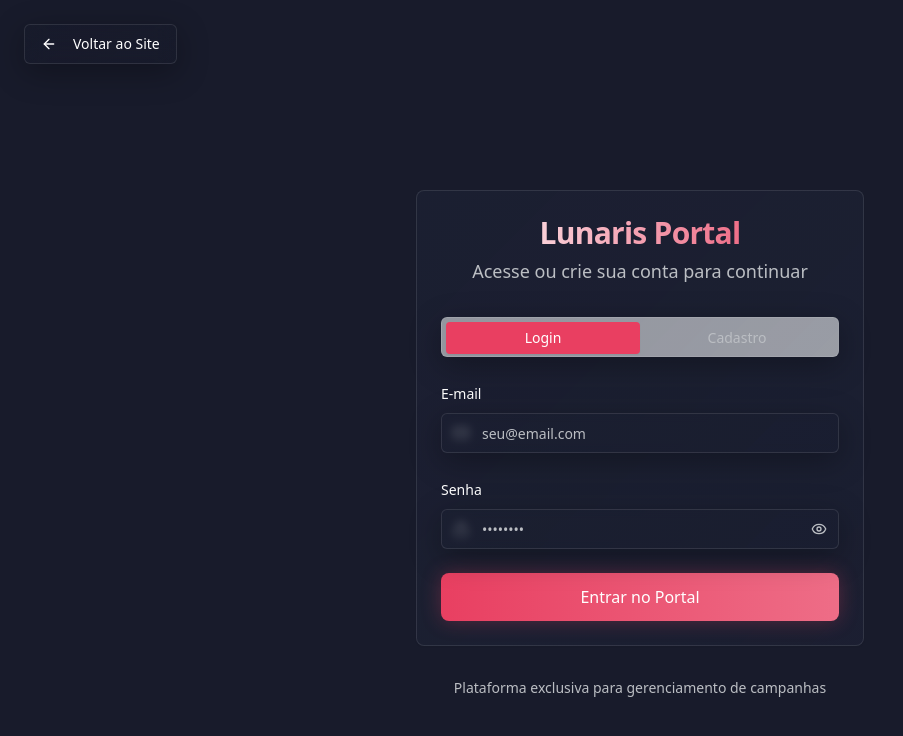
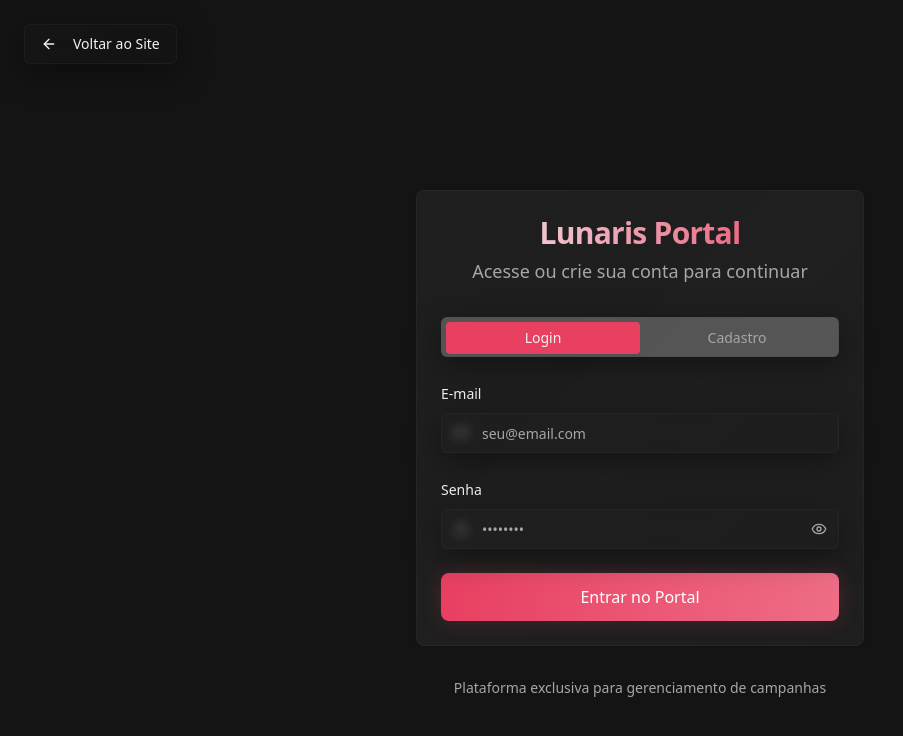
Before and after one commit to Kouttch/Agencialunaris, a React (Vite) app: page /auth in a window 1280 px wide. Shown: the top 736 px of the page, without its empty margins (0-903 px from the left). Built offline with nearby package versions, Linux system fonts and the light colour scheme; the HTML template or start-up script is replaced by a standard one.

Commit message:
Refactor: Update color scheme

```diff
--- a/src/index.css
+++ b/src/index.css
@@ -2,39 +2,39 @@
 @tailwind components;
 @tailwind utilities;
 
-/* Futuristic Traffic Management Design System
-Primary: #E83950 | Secondary: #202342 | Glass effects, gradients, dark theme
+/* Dark & Clean Design System
+Primary: Red accent for details | Black/White/Gray base colors
 */
 
 @layer base {
   :root {
-    /* Main brand colors */
-    --primary: 348 79% 58%; /* #E83950 */
+    /* Main brand colors - red accent for details only */
+    --primary: 348 79% 58%; /* #E83950 - for important accents */
     --primary-foreground: 0 0% 100%;
     --primary-glow: 348 79% 68%;
 
-    /* Dark theme base */
-    --background: 230 29% 13%; /* #202342 */
-    --foreground: 0 0% 100%;
+    /* Dark theme base - near black */
+    --background: 0 0% 8%; /* Very dark gray, almost black */
+    --foreground: 0 0% 95%; /* Off-white */
 
     /* Glass effect colors */
-    --glass: 230 29% 13% / 0.1;
-    --glass-border: 0 0% 100% / 0.1;
-    --glass-hover: 230 29% 13% / 0.2;
+    --glass: 0 0% 15% / 0.1;
+    --glass-border: 0 0% 25% / 0.2;
+    --glass-hover: 0 0% 20% / 0.2;
 
     /* Card system */
-    --card: 230 29% 15%;
-    --card-foreground: 0 0% 100%;
-    --card-glass: 230 29% 13% / 0.05;
+    --card: 0 0% 12%; /* Dark gray cards */
+    --card-foreground: 0 0% 95%;
+    --card-glass: 0 0% 10% / 0.05;
 
     /* Secondary colors */
-    --secondary: 230 29% 18%;
-    --secondary-foreground: 0 0% 100%;
+    --secondary: 0 0% 18%; /* Medium dark gray */
+    --secondary-foreground: 0 0% 95%;
 
     /* Neutral helpers */
-    --muted: 223 6% 65%; /* #A6A8B3 */
-    --muted-foreground: 223 6% 75%;
-    --light-background: 225 11% 96%; /* #F4F5F7 */
+    --muted: 0 0% 35%; /* Medium gray */
+    --muted-foreground: 0 0% 65%; /* Light gray */
+    --light-background: 0 0% 98%; /* Almost white */
 
     /* Status colors */
     --success: 142 71% 45%;
@@ -43,19 +43,19 @@ Primary: #E83950 | Secondary: #202342 | Glass effects, gradients, dark theme
     --destructive-foreground: 0 0% 100%;
 
     /* Interactive elements */
-    --border: 230 29% 25%;
-    --input: 230 29% 20%;
-    --ring: 348 79% 58%;
-    --accent: 230 29% 20%;
-    --accent-foreground: 0 0% 100%;
+    --border: 0 0% 20%; /* Dark gray borders */
+    --input: 0 0% 15%; /* Dark input backgrounds */
+    --ring: 348 79% 58%; /* Red focus ring */
+    --accent: 0 0% 18%; /* Dark gray accent */
+    --accent-foreground: 0 0% 95%;
 
     /* Popover */
-    --popover: 230 29% 15%;
-    --popover-foreground: 0 0% 100%;
+    --popover: 0 0% 12%; /* Dark gray like cards */
+    --popover-foreground: 0 0% 95%;
 
     --radius: 0.5rem;
 
-    /* Futuristic gradients */
+    /* Clean gradients */
     --gradient-primary: linear-gradient(135deg, hsl(var(--primary)), hsl(var(--primary-glow)));
     --gradient-glass: linear-gradient(135deg,
       hsl(var(--glass)),
@@ -66,10 +66,10 @@ Primary: #E83950 | Secondary: #202342 | Glass effects, gradients, dark theme
       hsl(var(--card))
     );
 
-    /* Neon glows */
-    --glow-primary: 0 0 20px hsl(var(--primary) / 0.3);
-    --glow-primary-strong: 0 0 40px hsl(var(--primary) / 0.6);
-    --glow-glass: 0 8px 32px hsl(0 0% 0% / 0.3);
+    /* Subtle glows */
+    --glow-primary: 0 0 20px hsl(var(--primary) / 0.2);
+    --glow-primary-strong: 0 0 40px hsl(var(--primary) / 0.4);
+    --glow-glass: 0 8px 32px hsl(0 0% 0% / 0.4);
 
     /* Animations */
     --animation-glow: glow 2s ease-in-out infinite alternate;
@@ -87,8 +87,8 @@ Primary: #E83950 | Secondary: #202342 | Glass effects, gradients, dark theme
   body {
     @apply bg-background text-foreground;
     background-image:
-      radial-gradient(circle at 20% 20%, hsl(var(--primary) / 0.1) 0%, transparent 50%),
-      radial-gradient(circle at 80% 80%, hsl(var(--primary-glow) / 0.05) 0%, transparent 50%);
+      radial-gradient(circle at 20% 20%, hsl(var(--primary) / 0.03) 0%, transparent 50%),
+      radial-gradient(circle at 80% 80%, hsl(0 0% 15% / 0.1) 0%, transparent 50%);
   }
 
   /* Glassmorphism utilities */
```
